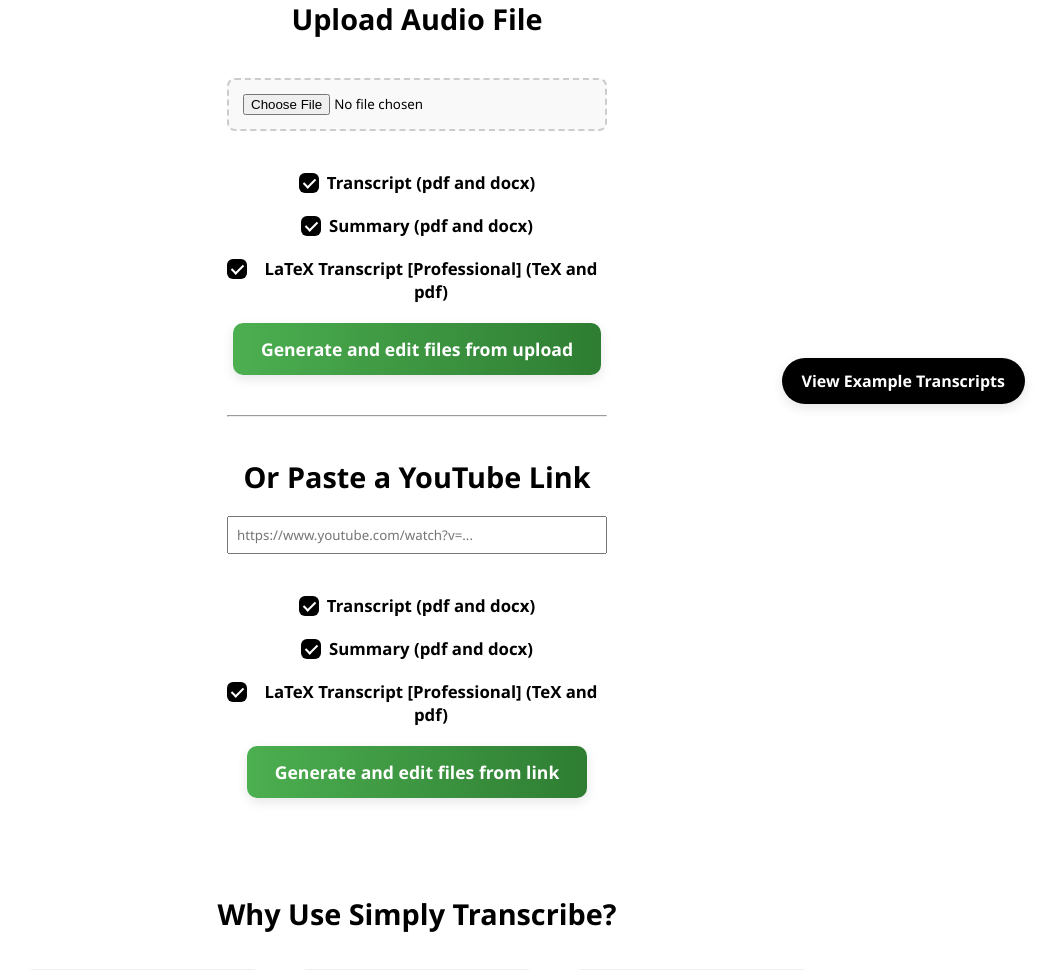
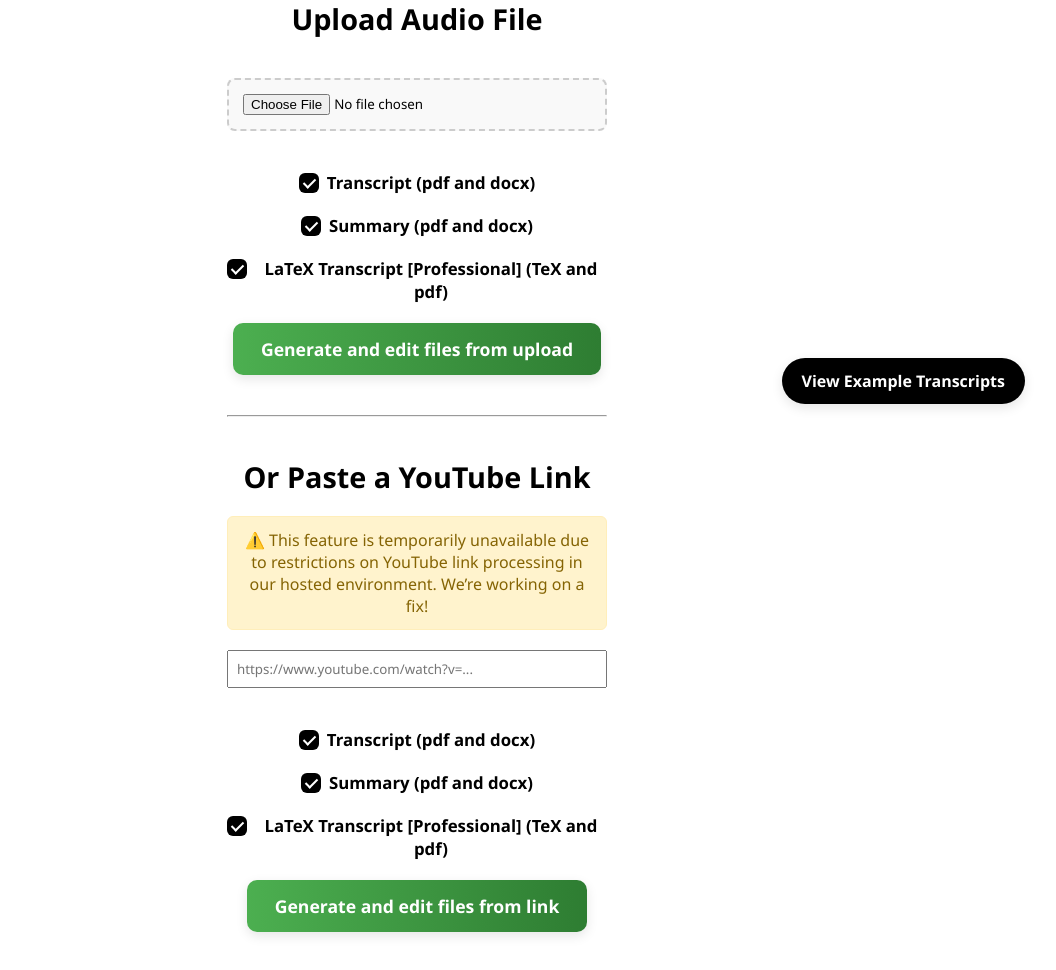
Before and after one commit to josh04physics/Simply-Transcribe, a Flask app: page / in a window 1280 px wide; the page is wider, and only the part inside the window is pictured. Shown: the part 364-1334 px from the top of that part, without its empty margins (223-1279 px from the left). Run offline with Flask 3, Linux system fonts and the light colour scheme.

Commit message:
Added warning message about youtube feature not working

```diff
--- a/templates/upload.html
+++ b/templates/upload.html
@@ -466,6 +466,9 @@
 
 <form id="link-form" method="POST" action="/upload_link">
   <h2>Or Paste a YouTube Link</h2>
+  <div style="background-color: #fff3cd; color: #856404; border: 1px solid #ffeeba; padding: 12px; border-radius: 6px; margin-bottom: 20px;">
+    ⚠️ This feature is temporarily unavailable due to restrictions on YouTube link processing in our hosted environment. We’re working on a fix!
+  </div>
 
   <input type="url" name="youtube_url" placeholder="https://www.youtube.com/watch?v=..." required
          style="width: 100%; max-width: 500px; padding: 8px; margin-bottom: 20px;">
@@ -491,6 +494,8 @@
   <p id="link-cost-estimate" style="font-size: 0.95em; color: #444; margin-bottom: 16px;"></p>
 
   <button type="submit">Generate and edit files from link</button>
+  <!-- ⚠️ Warning Message -->
+
   <p id="link-upload-status" style="display: none; font-weight: bold; color: #333; margin-top: 16px;">
     ⏳ Processing YouTube link... Please wait.
   </p>
```
